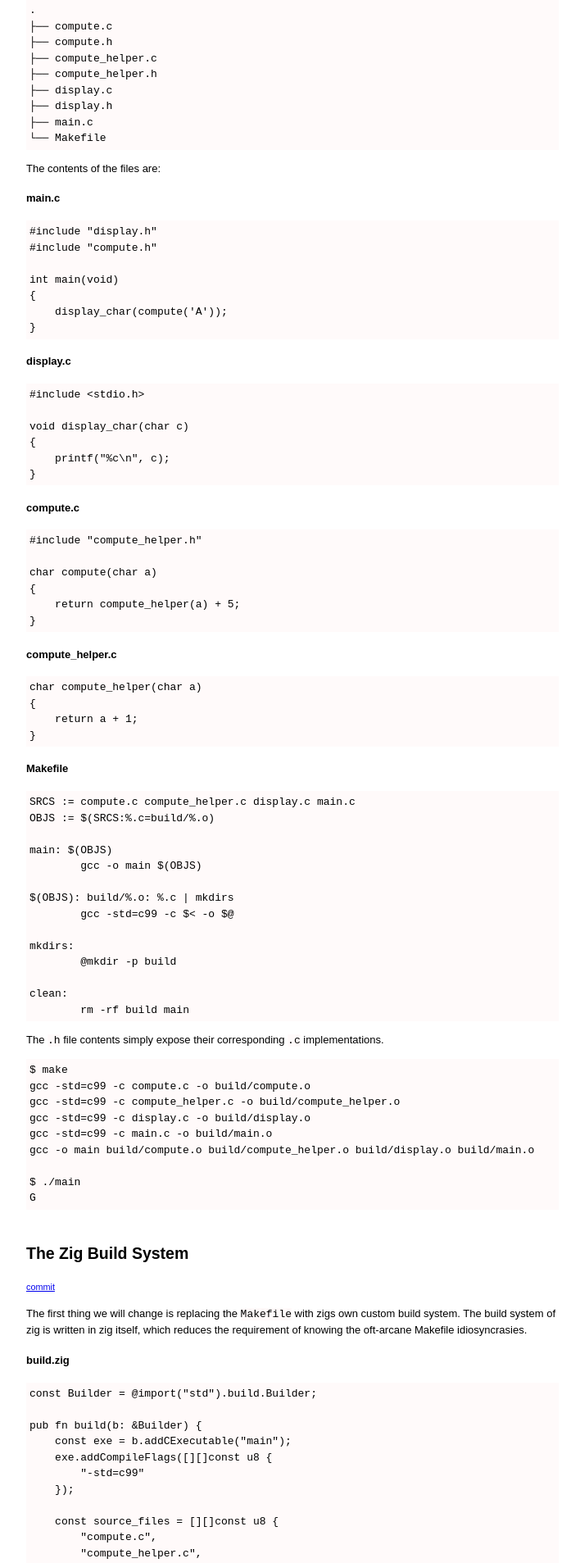
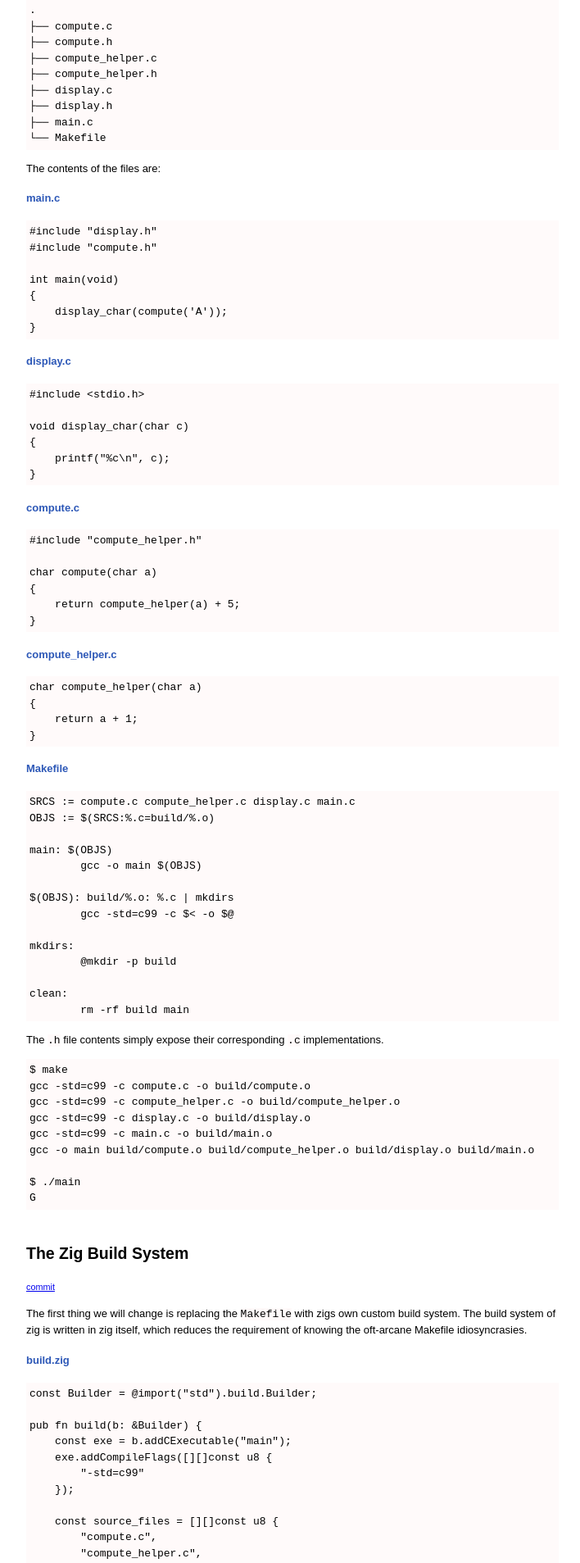
Before and after one commit to Tiehuis/Tiehuis.github.io, a Jekyll site: the page built from _posts/2017-07-19-iterative-replacement-of-c-with-zig.md, in a window 1280 px wide. Shown: the part 496-2403 px from the top of the page at 82% size, without its empty margins (283-991 px from the left). Built offline with Jekyll 4.4.1, drawn with Linux system fonts in a browser that asks for light colours.

Commit message:
Improve different header weight differentiation

```diff
--- a/_includes/style.css
+++ b/_includes/style.css
@@ -2,6 +2,10 @@ html, body {
     font-family: sans-serif;
     font-size: small;
     line-height: 1.5;
+}
+
+h3, h4, h5 {
+    color: #2d58b7;
 }
 
 .title {
```
